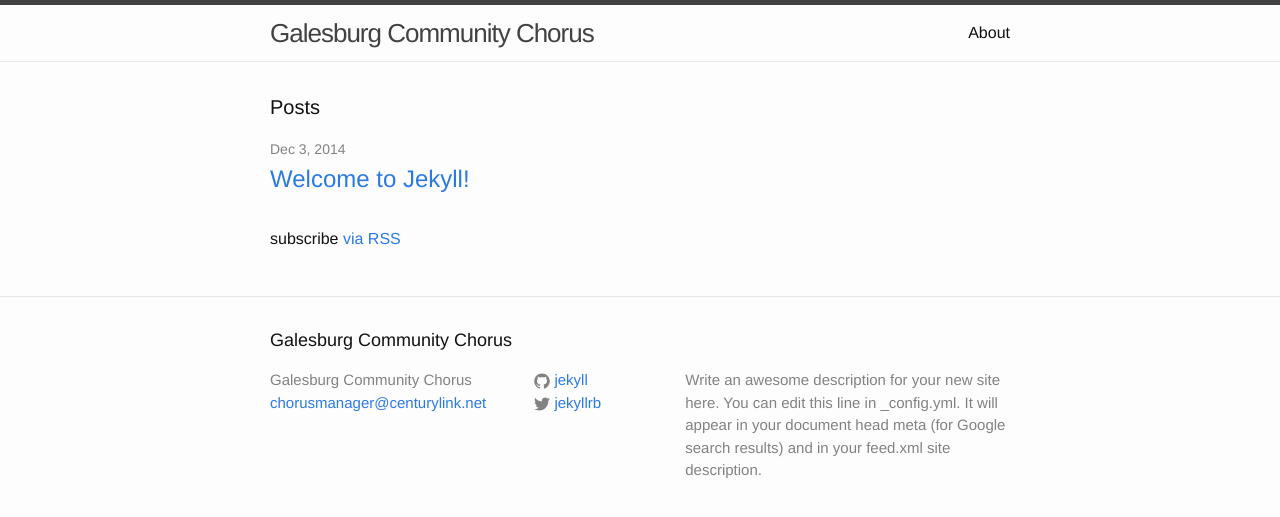
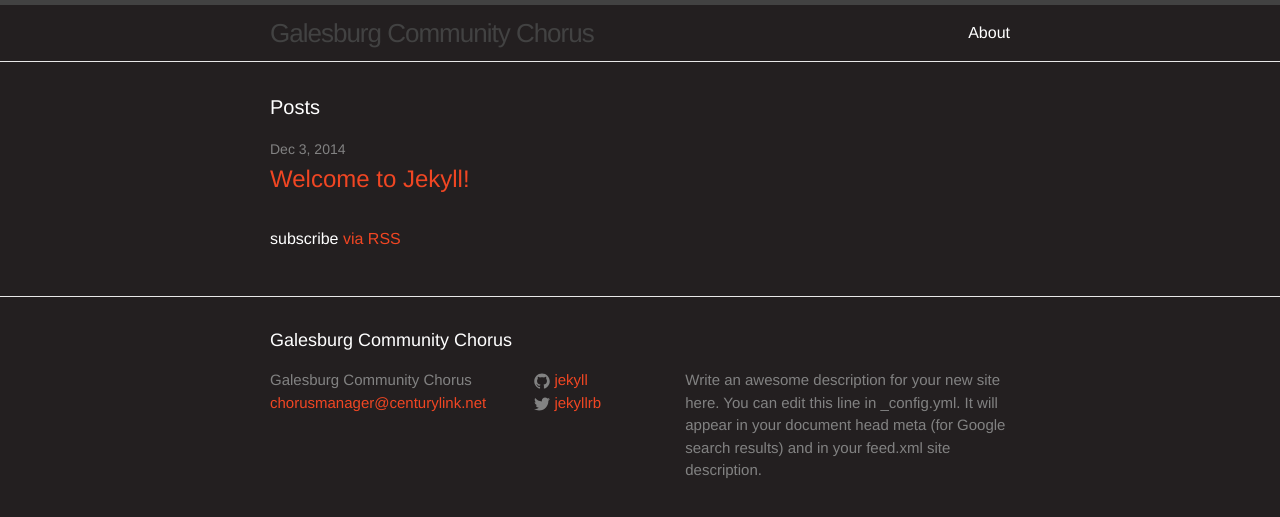
Before and after one commit to galesburgchorus/galesburgchorus.github.io, a Jekyll site: the page built from index.html, in a window 1280 px wide. Shown: the top 517 px of the page. Built offline with Jekyll 4.4.1, drawn with Linux system fonts in a browser that asks for light colours.

Commit message:
Set colors.
Updated main.scss

Updated main.scss

Updated main.scss

```diff
--- a/css/main.scss
+++ b/css/main.scss
@@ -1,5 +1,4 @@
 ---
-# Only the main Sass file needs front matter (the dashes are enough)
 ---
 @charset "utf-8";
 
@@ -13,9 +12,9 @@ $base-line-height: 1.5;
 
 $spacing-unit:     30px;
 
-$text-color:       #111;
-$background-color: #fdfdfd;
-$brand-color:      #2a7ae2;
+$text-color:       white;
+$background-color: #231f20;
+$brand-color:      #f04623;
 
 $grey-color:       #828282;
 $grey-color-light: lighten($grey-color, 40%);
```
